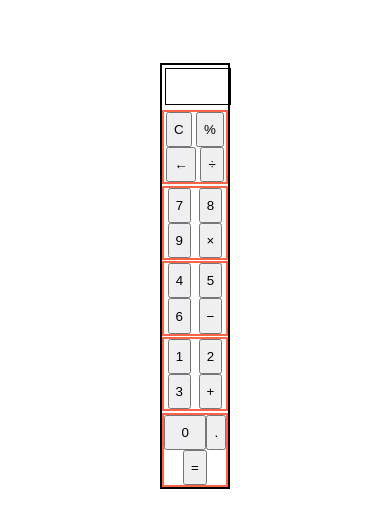
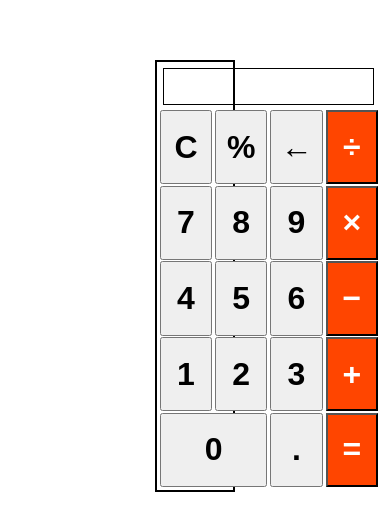
Before and after one commit to ShivanshuKumarPrajapati/Calculator, a plain HTML site: page index.html in a window 390 px wide. Shown: the part 146-676 px from the top of the page. Drawn offline with Linux system fonts and the light colour scheme.

Commit message:
made the layout responsive

```diff
--- a/index.html
+++ b/index.html
@@ -13,33 +13,33 @@
         <div class="child-item">
         </div>
         <div class="child-item">
-            <button class="btn" id="cancel">C</button>
+            <button class="btn" id="cancel">&#67;</button>
             <button class="btn" id="mod" >&#37;</button>
             <button class="btn" id="backspace">&#8592;</button>
-            <button class="btn" id="divide">&divide;</button>
+            <button class="btn operator" id="divide">&divide;</button>
         </div>
         <div class="child-item">
             <button class="btn" id="seven">&#55;</button>
             <button class="btn" id="eight">&#56;</button>
             <button class="btn" id="nine">&#57;</button>
-            <button class="btn" id="multiply">&times;</button>
+            <button class="btn operator" id="multiply">&times;</button>
         </div>
         <div class="child-item">
             <button class="btn" id="four">&#52;</button>
             <button class="btn" id="five">&#53;</button>
             <button class="btn" id="six">&#54;</button>
-            <button class="btn" id="minus">&minus;</button>
+            <button class="btn operator" id="minus">&minus;</button>
         </div>
         <div class="child-item">
             <button class="btn" id="one">&#49;</button>
             <button class="btn" id="two">&#50;</button>
             <button class="btn" id="three">&#51;</button>
-            <button class="btn" id="add">&plus;</button>
+            <button class="btn operator" id="add">&plus;</button>
         </div>
         <div class="child-item">
             <button class="btn" id="zero">&#48;</button>
             <button class="btn" id="period">&period;</button>
-            <button class="btn" id="equal">&equals;</button>
+            <button class="btn operator" id="equal">&equals;</button>
         </div>
     </div>
     </div>
--- a/style.css
+++ b/style.css
@@ -9,22 +9,23 @@ body{
     width: 100vw;
     display: grid;
     place-items: center;
+
 }
 .container{
     height: 50%;;
-    width:17%;
+    width:18%;
     border: 2px solid black;
     display:inline-grid;
     grid-template-rows: min-content ;
     grid-gap: 0.1rem;
+    padding:.2rem;
 
 }
 .child-item{
-    display: flex;
-    border:2px solid tomato;
-    flex-direction: row;
-    flex-wrap: wrap;
-    justify-content: space-around;
+    display: grid;
+    grid-template-columns: repeat(4,minmax(50px,1fr));
+    grid-gap:0.2rem;
+
 }
 .child-item:first-child{
     width: 96%;
@@ -32,11 +33,16 @@ body{
     border:1px solid black;
     margin: 0.2em;
 }
-
 .btn{
     /* width: 2.9rem; */
     flex-basis: 25%;
+     font-size: xx-large;
+    font-weight: 600;
 }
 #zero{
-    flex-grow: 2;
+    grid-column: 1/3;
 }
+.operator{
+    background-color: orangered;
+    color:white;
+}
```
